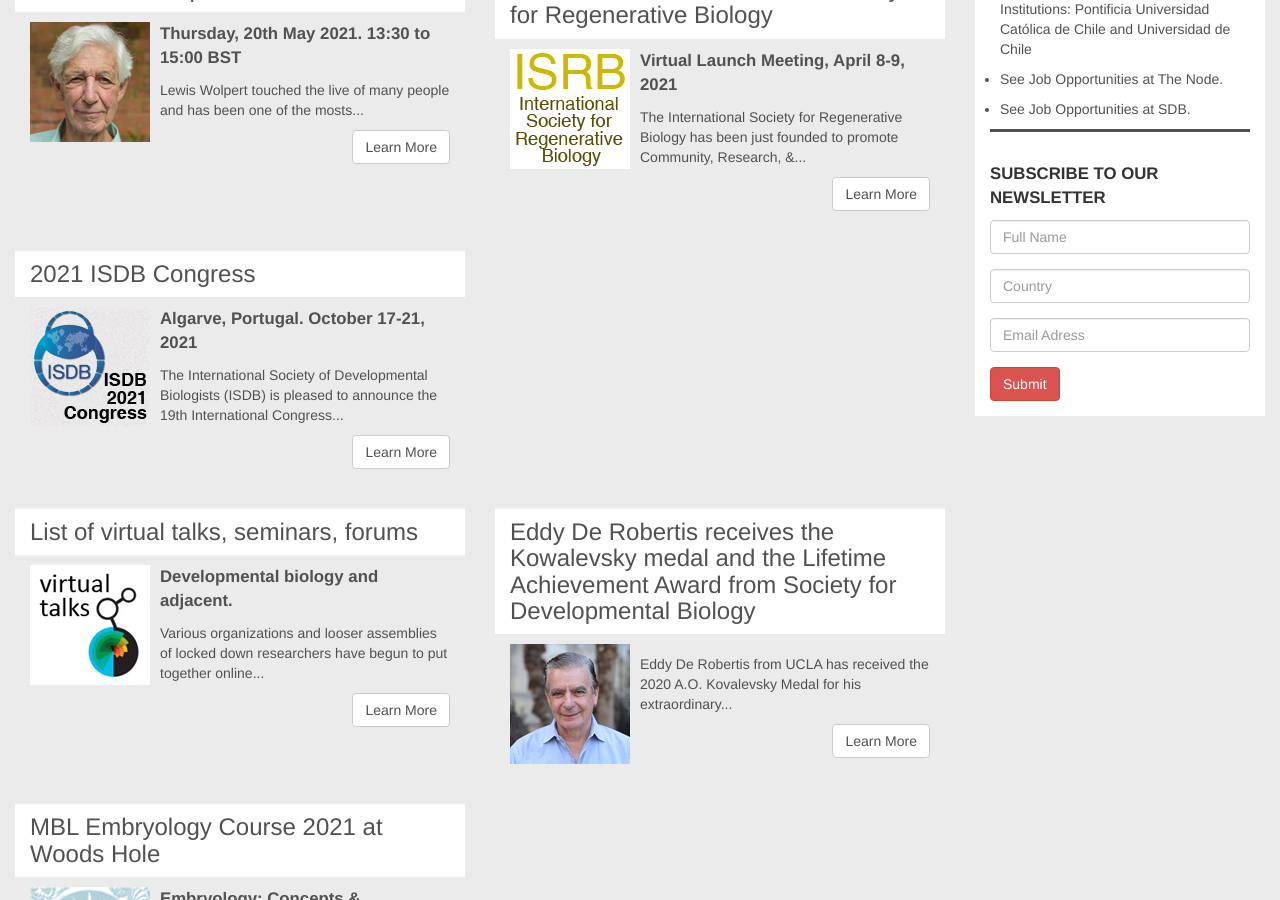
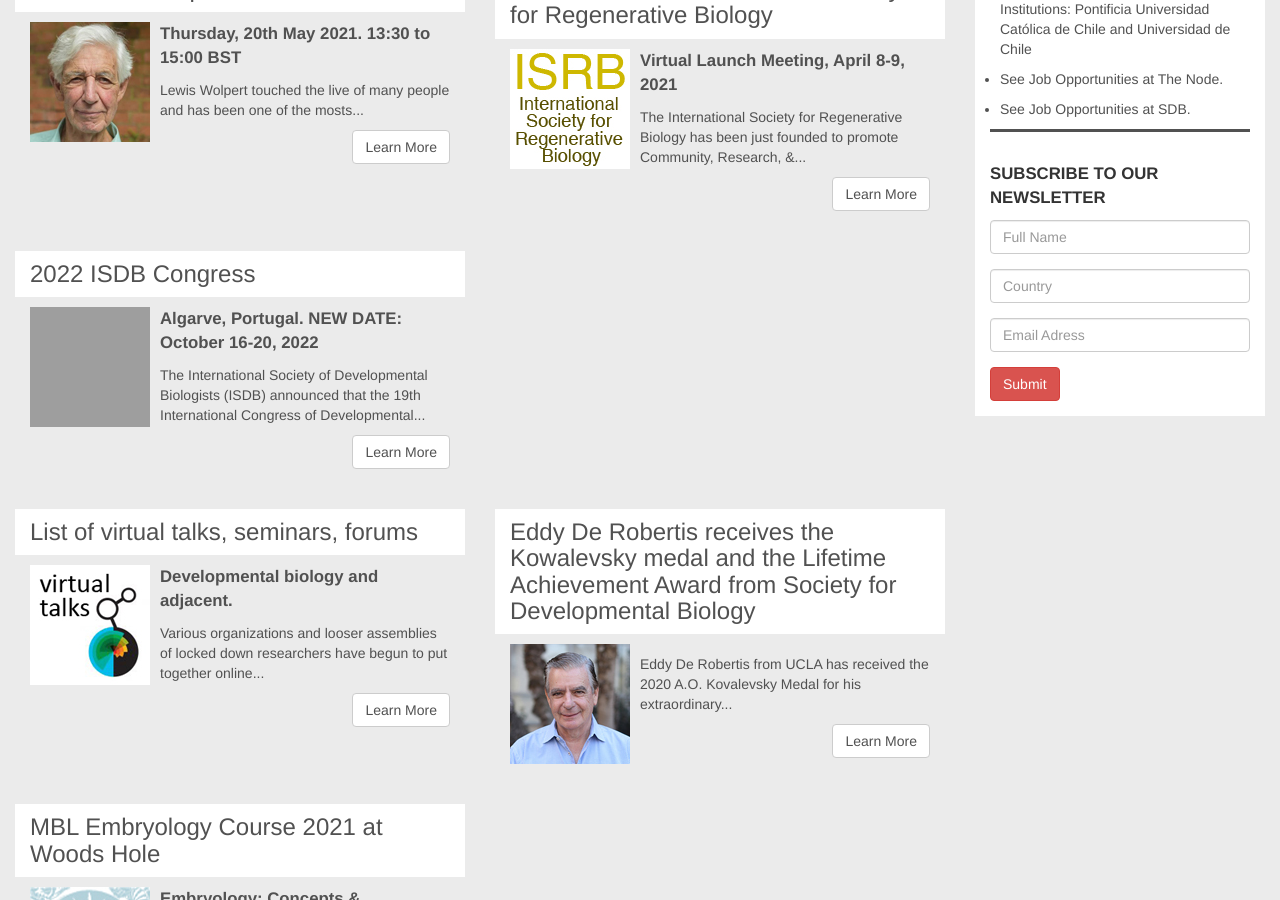
Before and after one commit to lasdb/lasdb.github.io, a Jekyll site: the page built from index.html, in a window 1280 px wide and 900 px high, scrolled down 1076 px. Built offline with Jekyll 4.4.1, drawn with Linux system fonts in a browser that asks for light colours; nearby versions of some CDN libraries; grey boxes are pictures that could not be loaded.

Commit message:
Update 2000-01-01-news.markdown

```diff
--- a/_posts/2000-01-01-news.markdown
+++ b/_posts/2000-01-01-news.markdown
@@ -52,15 +52,15 @@
     imageBg: '../img/news/ISRB-bg.jpg'
     URL: 'https://internationalsocietyforregenerativebiology.org/'
 
-  - title: '2021 ISDB Congress'
-    date: '27/12/19'
-    subtitle: 'Algarve, Portugal. October 17-21, 2021'
-    body: 'The International Society of Developmental Biologists (ISDB) is pleased to announce the 19th International Congress of Developmental Biology that will take place in the Algarve, Portugal on 17-21 October 2021. <br>
+  - title: '2022 ISDB Congress'
+    date: '12/4/21'
+    subtitle: 'Algarve, Portugal. NEW DATE: October 16-20, 2022'
+    body: 'The International Society of Developmental Biologists (ISDB) announced that the 19th International Congress of Developmental Biology will take place in the Algarve, Portugal on 16-20 October 2022. <br>
 We hope this will be a great forum for discussions on scientific breakthroughs and emerging aspects of Developmental Biology research in a stimulating and presential environment. <br>
 The program will include Scientific Symposia on From Gastruloids to Organoids, Morphogenesis, Chromatin Dynamics & Epigenetics, Computational Modelling & Quantitative Biology, Evo-devo, Neural Development, Signaling in Development, Development, Nutrition & Metabolism, Regeneration, From Development to Disease Therapies, Robustness & Plasticity, Cell & Tissue Mechanics.
 More information is available at the ISDB webpage.'
-    imageSm: '../img/news/ISDB2021-sm.jpg'
-    imageBg: '../img/news/isdb2021-bg.jpg'
+    imageSm: '../img/news/ISDB2022-sm.jpg'
+    imageBg: '../img/news/isdb2022-bg.jpg'
     URL: 'https://isdb2021.com/'
 
   - title: 'List of virtual talks, seminars, forums'
```
